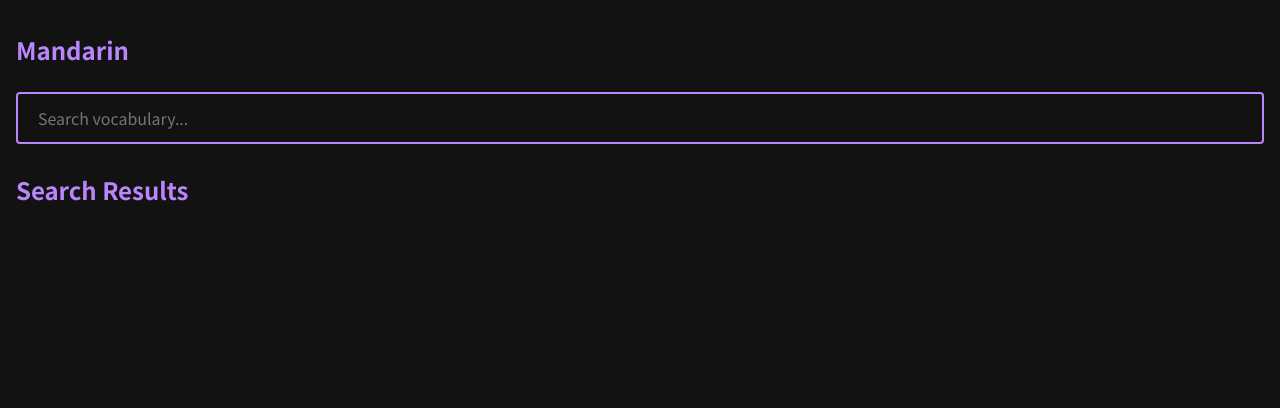
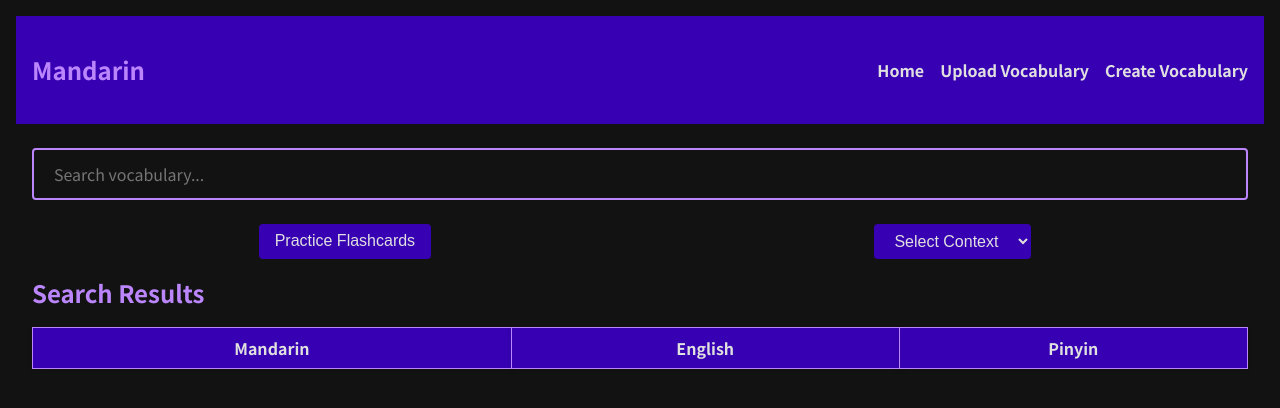
Before and after one commit to zred/meptab, a FastAPI app: page / in a window 1280 px wide. Shown: the top 408 px of the page. Run offline with FastAPI, Linux system fonts and the light colour scheme; lists and menus that the app fills with data are empty; parts of the project's set-up code (start-up, migrations or seed data) failed here and were passed over.

Commit message:
layout and nav

```diff
--- a/routes.py
+++ b/routes.py
@@ -33,3 +33,11 @@ async def upload_vocabulary(vocabulary_list: List[VocabularyCreate], vocabulary_
         return {"message": "Vocabulary uploaded and merged successfully"}
     except Exception as e:
         raise HTTPException(status_code=500, detail=f"An error occurred while processing the vocabulary: {str(e)}")
+
+@router.get("/upload_vocabulary")
+async def upload_vocabulary_page(request: Request):
+    return templates.TemplateResponse("upload_vocabulary.html", {"request": request})
+
+@router.get("/create_vocabulary")
+async def create_vocabulary_page(request: Request):
+    return templates.TemplateResponse("create_vocabulary.html", {"request": request})
--- a/scripts/flashCards.js
+++ b/scripts/flashCards.js
@@ -14,5 +14,5 @@ export async function initializeFlashCards() {
   const flashCardManager = new FlashCardManager(elements);
   await flashCardManager.initialize();
 
-  return () => flashCardManager.toggleFlashCards();
+  return flashCardManager;
 }
--- a/scripts/renderTable.js
+++ b/scripts/renderTable.js
@@ -1,6 +1,6 @@
 import { fetchVocabulary } from './fetchVocabulary.js';
 
-export async function renderTable(toggleFlashCards) {
+export async function renderTable() {
   try {
     const vocabulary = await fetchVocabulary();
 
@@ -9,26 +9,38 @@ export async function renderTable(toggleFlashCards) {
     }
 
     const container = document.getElementById('tablesContainer');
+    if (!container) {
+      throw new Error('Tables container not found');
+    }
+
+    container.classList.remove('hidden'); // Ensure the container is not hidden
     container.innerHTML = ''; // Clear existing tables
 
-    // Add flashcard button at the top
-    const flashcardButton = document.createElement('button');
-    flashcardButton.textContent = 'Practice Flashcards';
-    flashcardButton.classList.add('flashcard-button');
-    flashcardButton.addEventListener('click', () => toggleFlashCards());
-    container.appendChild(flashcardButton);
+    const contextSelector = document.getElementById('contextSelector');
+    if (!contextSelector) {
+      throw new Error('Context selector not found');
+    }
+
+    contextSelector.innerHTML = '<option value="">Select Context</option>'; // Clear existing options
 
     // Get unique contexts
     const contexts = [...new Set(vocabulary.flatMap(word => word.contexts))];
 
     contexts.forEach(context => {
-      const caption = document.createElement('h2');
-      caption.textContent = context;
-      caption.classList.add('toggle-header');
-      container.appendChild(caption);
+      // Add context to selector
+      const option = document.createElement('option');
+      option.value = context;
+      option.textContent = context;
+      contextSelector.appendChild(option);
+
+      const heading = document.createElement('h2');
+      heading.textContent = context;
+      heading.classList.add('toggle-header', 'hidden');
+      container.appendChild(heading);
 
       const table = document.createElement('table');
       table.id = `${context}Table`;
+      table.classList.add('hidden'); // Hide table by default
       table.innerHTML = `
         <thead>
           <tr>
--- a/static/style.css
+++ b/static/style.css
@@ -25,10 +25,13 @@ table {
     border-collapse: collapse;
     margin: 1rem 0;
     background-color: #1F1F1F;
-    display: none; /* Initially hide all tables */
     transition: all 0.3s ease;
-    overflow-x: auto; /* Make tables scrollable horizontally */
+    overflow-x: auto;
     font-size: 1rem;
+}
+
+.hidden {
+    display: none;
 }
 
 /* Table row hover and striping */
@@ -209,3 +212,79 @@ button {
         font-size: 0.875rem;
     }
 }
+
+#controlsContainer {
+    display: flex;
+    justify-content: space-around;
+    margin: 1rem 0;
+}
+
+.control-button {
+    background-color: #3700B3;
+    color: #E0E0E0;
+    border: none;
+    padding: 0.5rem 1rem;
+    border-radius: 0.25rem;
+    cursor: pointer;
+    transition: background-color 0.3s ease;
+}
+
+.control-button:hover {
+    background-color: #5600E8;
+}
+
+.navbar {
+  display: flex;
+  justify-content: space-between;
+  align-items: center;
+  background-color: #3700B3;
+  padding: 1rem;
+  color: #E0E0E0;
+}
+
+.nav-links {
+  display: flex;
+  gap: 1rem;
+}
+
+.nav-link {
+  color: #E0E0E0;
+  text-decoration: none;
+  font-weight: bold;
+}
+
+.nav-link:hover {
+  text-decoration: underline;
+}
+
+.main-content {
+  padding: 1rem;
+}
+
+.control-select {
+    background-color: #3700B3;
+    color: #E0E0E0;
+    border: none;
+    padding: 0.5rem 1rem;
+    border-radius: 0.25rem;
+    cursor: pointer;
+    transition: background-color 0.3s ease;
+    font-size: 1rem;
+}
+
+.control-select:hover {
+    background-color: #5600E8;
+}
+
+.hidden {
+    display: none;
+}
+
+h2.toggle-header {
+    color: #BB86FC;
+    cursor: pointer;
+    user-select: none;
+    font-size: 1.5rem;
+    margin-top: 1rem;
+    margin-bottom: 0.5rem;
+}
--- a/templates/base.html
+++ b/templates/base.html
@@ -10,6 +10,7 @@
     {% block extra_js %}{% endblock %}
 </head>
 <body>
+    {% include 'navbar.html' %}
     {% block content %}{% endblock %}
 </body>
 </html>
--- a/templates/index.html
+++ b/templates/index.html
@@ -1,8 +1,14 @@
 {% extends "base.html" %}
 
 {% block content %}
-  <h1>Mandarin</h1>
+  <div class="main-content">
     <input type="text" id="searchInput" placeholder="Search vocabulary..." />
+    <div id="controlsContainer">
+      <button id="practiceFlashcards" class="control-button">Practice Flashcards</button>
+      <select id="contextSelector" class="control-select">
+        <option value="">Select Context</option>
+      </select>
+    </div>
     <h2 class="toggle-header">Search Results</h2>
     <table id="searchResultsTable">
       <thead>
@@ -26,5 +32,7 @@
         <button id="closeFlashCards">Close</button>
       </div>
     </div>
-  <div id="tablesContainer"></div>
+    <div id="tablesContainer" class="hidden"></div>
+    <h2 id="selectedContextHeader" class="toggle-header hidden"></h2>
+  </div>
 {% endblock %}
--- /dev/null
+++ b/templates/navbar.html
@@ -0,0 +1,8 @@
+<nav class="navbar">
+  <h1>Mandarin</h1>
+  <div class="nav-links">
+    <a href="/" class="nav-link">Home</a>
+    <a href="/upload_vocabulary" class="nav-link">Upload Vocabulary</a>
+    <a href="/create_vocabulary" class="nav-link">Create Vocabulary</a>
+  </div>
+</nav>
```
Also changed, not shown: scripts/main.js (+36 -4 lines), templates/create_vocabulary.html (added, +48 -0 lines), templates/upload_vocabulary.html (added, +37 -0 lines). Lines whose indentation alone changed are shown as unchanged.
